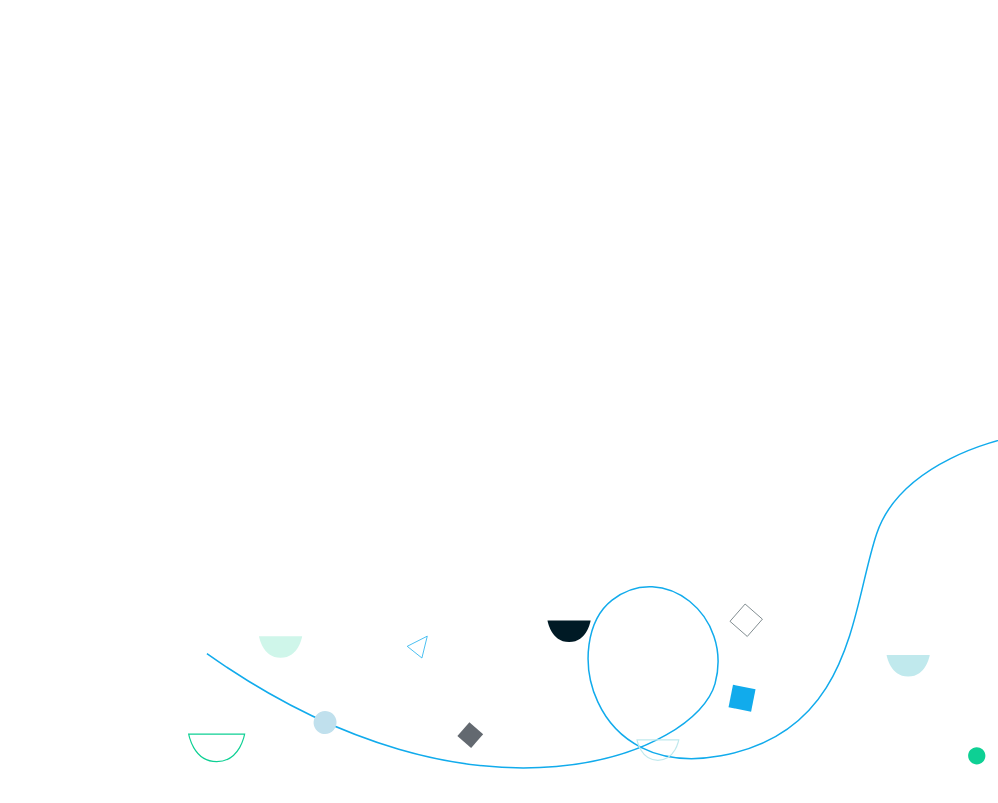
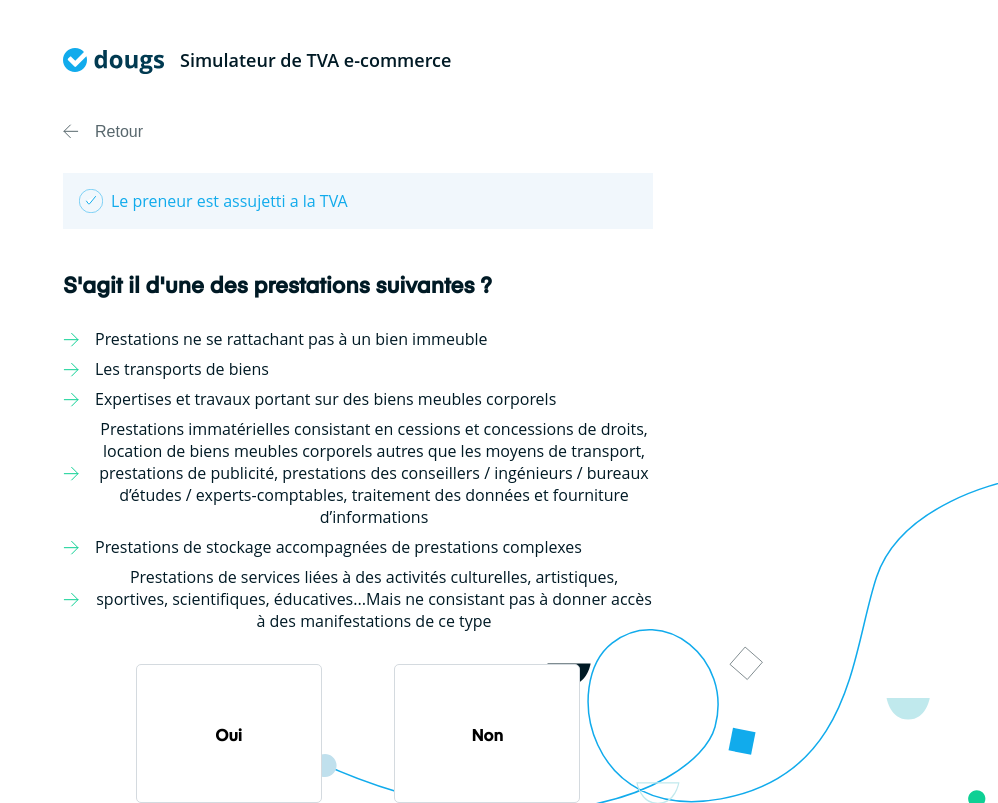
Before and after one commit to septierRomain/tva-prestation-de-services, a React (Create React App) app: page /SecondPrestation in a window 1280 px wide. Shown: the whole page, without its empty margins (282-1280 px from the left). Built offline with nearby package versions, Linux system fonts and the light colour scheme.

Commit message:
la preneur n'est pas etabli en France

```diff
--- a/src/App.js
+++ b/src/App.js
@@ -3,6 +3,9 @@ import { BrowserRouter, Route, Switch } from 'react-router-dom'
 
 import './App.css';
 import Assujetti from './Component/Assujetti';
+import Where from './Component/Assujetti/LocatePreneur';
+import SecondPrestation from './Component/Assujetti/SecondPrestation';
+import Foreign from './Component/Foreign';
 import France from './Component/France';
 import Home from './Component/Home';
 import NonAssujetti from './Component/NonAssujetti';
@@ -25,6 +28,15 @@ function App() {
           <Route exact path='/France'>
             <France />
           </Route>
+          <Route exact path='/SecondPrestation'>
+            <SecondPrestation />
+          </Route>
+          <Route exact path='/LocatePreneur'>
+            <Where />
+          </Route>
+          <Route exact path='/Foreign'>
+            <Foreign />
+          </Route>
         </Switch>
         </BrowserRouter>
       </div>
--- /dev/null
+++ b/src/Component/Assujetti/LocatePreneur.js
@@ -0,0 +1,37 @@
+import React from 'react'
+import { Link } from 'react-router-dom'
+
+import Banner from '../App/Banner'
+
+import GreyArrow from '../../Assets/grey arrow.svg'
+import Check from '../../Assets/check.svg'
+
+const Where = () => {
+  return (
+    <div className="wrap">
+      <Banner />
+      <div>
+
+      <Link to='/LocatePreneur'>
+        <button className="return">
+        <img src={GreyArrow} alt="fleche grise"/>
+          Retour
+        </button>
+      </Link>
+
+      <div className="breadcrumbs">
+        <p><img src={Check} alt="fleche grise"/>Le preneur est assujetti a la TVA</p>
+      </div>
+
+      <h2>Le preneur est il établi en France ?</h2>
+      <div className="select_container">
+        <Link to='France' ><button className='select'>Oui</button></Link>
+        <Link to='Foreign' ><button className='select'>Non</button></Link>
+      </div>
+
+      </div>
+    </div>
+);
+}
+
+export default Where;
--- /dev/null
+++ b/src/Component/Assujetti/SecondPrestation.js
@@ -0,0 +1,45 @@
+import React from 'react'
+import { Link } from 'react-router-dom'
+
+import Banner from '../App/Banner'
+
+import GreyArrow from '../../Assets/grey arrow.svg'
+import Check from '../../Assets/check.svg'
+import Arrow from '../../Assets/arrow.svg'
+
+const SecondPrestation = () => {
+  return (
+    <div className="wrap">
+      <Banner />
+      <div>
+
+      <Link to='/Assujetti'>
+        <button className="return">
+        <img src={GreyArrow} alt="fleche grise"/>
+          Retour
+        </button>
+      </Link>
+
+      <div className="breadcrumbs">
+        <p><img src={Check} alt="fleche grise"/>Le preneur est assujetti a la TVA</p>
+      </div>
+
+      <h4>S'agit il d'une des prestations suivantes ?</h4>
+      <ul><img src={Arrow} alt="Fleche verte" style={{transform: 'rotate(180deg)'}} />Prestations ne se rattachant pas à un bien immeuble</ul>
+      <ul><img src={Arrow} alt="Fleche verte" style={{transform: 'rotate(180deg)'}} />Les transports de biens</ul>
+      <ul><img src={Arrow} alt="Fleche verte" style={{transform: 'rotate(180deg)'}} />Expertises et travaux portant sur des biens meubles corporels</ul>
+      <ul><img src={Arrow} alt="Fleche verte" style={{transform: 'rotate(180deg)'}} />Prestations immatérielles consistant en cessions et concessions de droits, location de biens meubles corporels autres que les moyens de transport, prestations de publicité, prestations des conseillers / ingénieurs / bureaux d’études / experts-comptables, traitement des données et fourniture d’informations</ul>
+      <ul><img src={Arrow} alt="Fleche verte" style={{transform: 'rotate(180deg)'}} />Prestations de stockage accompagnées de prestations complexes</ul>
+      <ul><img src={Arrow} alt="Fleche verte" style={{transform: 'rotate(180deg)'}} />Prestations de services liées à des activités culturelles, artistiques, sportives, scientifiques, éducatives...Mais ne consistant pas à donner accès à des manifestations de ce type</ul>
+
+      <div className="select_container">
+        <Link to='/LocatePreneur'><button className='select'>Oui</button></Link>
+        <Link to='/#'><button className='select'>Non</button></Link>
+      </div>
+
+      </div>
+    </div>
+);
+}
+
+export default SecondPrestation;
--- a/src/Component/Assujetti/index.js
+++ b/src/Component/Assujetti/index.js
@@ -13,11 +13,11 @@ const Assujetti = () => {
       <Banner />
       <div>
       <Link to='/'>
-          <button className="return">
-          <img src={GreyArrow} alt="fleche grise"/>
-            Retour
-          </button>
-        </Link>
+        <button className="return">
+        <img src={GreyArrow} alt="fleche grise"/>
+          Retour
+        </button>
+      </Link>
 
         <div className="breadcrumbs">
           <p><img src={Check} alt="fleche grise"/>Le preneur est assujetti a la TVA</p>
@@ -32,7 +32,7 @@ const Assujetti = () => {
 
         <div className="select_container">
           <Link to='/France'><button className='select'>Oui</button></Link>
-          <Link to='/'><button className='select'>Non</button></Link>
+          <Link to='/SecondPrestation'><button className='select'>Non</button></Link>
         </div>
 
       </div>
--- /dev/null
+++ b/src/Component/Foreign/index.js
@@ -0,0 +1,43 @@
+import React from 'react'
+import { Link } from 'react-router-dom'
+
+import Banner from '../App/Banner'
+import Redo from '../App/Redo'
+
+import GreyArrow from '../../Assets/grey arrow.svg'
+import Check from '../../Assets/check.svg'
+import Arrow from '../../Assets/arrow.svg'
+
+const Foreign = () => {
+  return (
+<div className='wrap'>
+      <Banner />
+      <div>
+
+      <Link to='/LocatePreneur'>
+        <button className="return">
+        <img src={GreyArrow} alt="fleche grise"/>
+          Retour
+        </button>
+      </Link>
+
+      <div className="breadcrumbs">
+        <p><img src={Check} alt="fleche grise"/>Le preneur est assujetti à la TVA</p>
+        <p><img src={Check} alt="fleche grise"/>Le preneur n'est pas établi en France</p>
+      </div>
+
+      <h4>La procédure :</h4>
+      <ul><img src={Arrow} alt="Fleche verte" style={{transform: 'rotate(180deg)'}} />Imposition dans le pays du preneur</ul>
+      <ul><img src={Arrow} alt="Fleche verte" style={{transform: 'rotate(180deg)'}} />Déclarez dans le pays aux taux du pays</ul>
+      <ul><img src={Arrow} alt="Fleche verte" style={{transform: 'rotate(180deg)'}} />Déclaration d'echanges de services</ul>
+
+      <div className="button">
+        <Redo />
+      </div>
+
+      </div>
+    </div>
+);
+}
+
+export default Foreign;
--- a/src/Component/Home/index.js
+++ b/src/Component/Home/index.js
@@ -14,7 +14,7 @@ function Home() {
       </div>
 
       <div id="assujetti">
-        <h2>Le prenneur est il assujetti à la TVA ?</h2>
+        <h2>Le preneur est il assujetti à la TVA ?</h2>
         <div className="select_container">
           <Link to='Assujetti' ><button className='select'>Oui</button></Link>
           <Link to='NonAssujetti' ><button className='select'>Non</button></Link>
```
